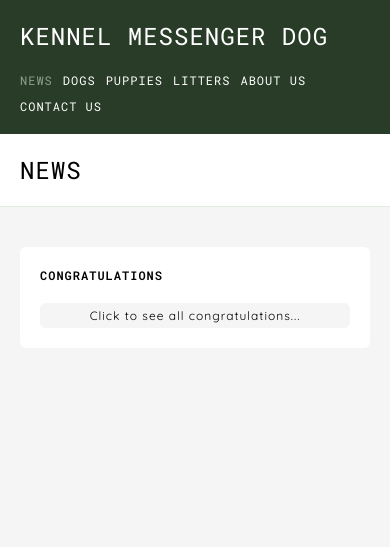
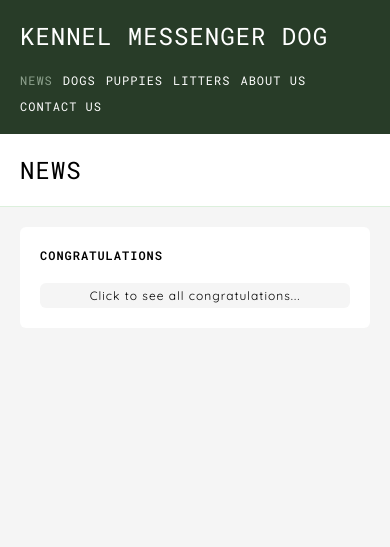
Before and after one commit to minateras/ridgerunner_project, a Django app: page / in a window 390 px wide. Shown: the top 547 px of the page. Run offline with Django 5.2, Linux system fonts and the light colour scheme; data that the repository does not hold is empty; style sheets or scripts are compiled from the project's sources.

Commit message:
added conditional for card

```diff
--- a/ridgerunner_app/static/ridgerunner_app/css/news.css
+++ b/ridgerunner_app/static/ridgerunner_app/css/news.css
@@ -5,8 +5,13 @@ main {
   grid-template-columns: 2fr 1fr;
   grid-auto-rows: max-content;
 }
-main > .card, main > .sidebar {
+main > .sidebar {
   grid-column: 2/3;
+}
+main > .sidebar > h1 {
+  font-family: "Roboto Mono";
+  font-size: var(--f-small);
+  font-weight: 600;
 }
 main > section:first-child {
   display: flex;
@@ -18,29 +23,24 @@ main > section:first-child {
 main > .sidebar:nth-child(2) {
   grid-row: 1/2;
 }
-main > .sidebar:last-child {
+main > .sidebar:last-child:not([SV]) {
   grid-row: 2/3;
-}
-main > .sidebar:last-child > h1 {
-  font-family: "Roboto Mono";
-  font-size: var(--f-small);
-  font-weight: 600;
 }
 
 @media (max-width: 600px) {
   main {
     grid-template-columns: 1fr;
   }
-  main > .sidebar:nth-child(2), main .sidebar:last-child {
+  main > .sidebar:nth-child(2), main .sidebar:last-child:not([SV]) {
     grid-column: 1/2;
   }
-  main > section:first-child {
+  main > section:first-child:not([SV]) {
     grid-row: 3/4;
   }
   main > .sidebar:nth-child(2) {
     grid-row: 1/2;
   }
-  main > .sidebar:last-child {
+  main > .sidebar:last-child:not([SV]) {
     grid-row: 2/3;
   }
 }
--- a/ridgerunner_app/static/ridgerunner_app/scss/news.scss
+++ b/ridgerunner_app/static/ridgerunner_app/scss/news.scss
@@ -7,8 +7,14 @@ main {
     grid-template-columns: 2fr 1fr;
     grid-auto-rows: max-content;
 
-    > .card, > .sidebar {
+    > .sidebar {
         grid-column: 2 / 3;
+
+        > h1 {
+            font-family: 'Roboto Mono';
+            font-size: var(--f-small);
+            font-weight: 600;
+        }
     }
 
     > section:first-child {
@@ -23,14 +29,8 @@ main {
         grid-row: 1 / 2;
     }
 
-    > .sidebar:last-child {
+    > .sidebar:last-child:not([SV]) {
         grid-row: 2 / 3;
-
-        > h1 {
-            font-family: 'Roboto Mono';
-            font-size: var(--f-small);
-            font-weight: 600;
-        }
     }
 }
 
@@ -39,11 +39,11 @@ main {
     main {
         grid-template-columns: 1fr;
 
-        > .sidebar:nth-child(2), .sidebar:last-child {
+        > .sidebar:nth-child(2), .sidebar:last-child:not([SV]) {
             grid-column: 1 / 2;
         }
 
-        > section:first-child {
+        > section:first-child:not([SV]) {
             grid-row: 3 / 4;
         }
 
@@ -51,7 +51,7 @@ main {
             grid-row: 1 / 2;
         }
 
-        > .sidebar:last-child {
+        > .sidebar:last-child:not([SV]) {
             grid-row: 2 / 3;
         }
     }
--- a/ridgerunner_app/templates/ridgerunner_app/news.html
+++ b/ridgerunner_app/templates/ridgerunner_app/news.html
@@ -22,7 +22,7 @@
 
 
         <main>
-            <section>
+            <section {% if LANGUAGE_CODE != "sv" %}SV{% endif %}>
                 {% for post in posts %}
                     <div class="card">
                         <section class="heading">
@@ -46,7 +46,7 @@
                 </div>
             {% endif %}
 
-            <div class="sidebar">
+            <div class="sidebar" {% if LANGUAGE_CODE != "sv" %}SV{% endif %}>
                 <h1>{% translate "Congratulations"|upper %}</h1>
                 {% for congrats in congratulations %}
                     <section>
```
